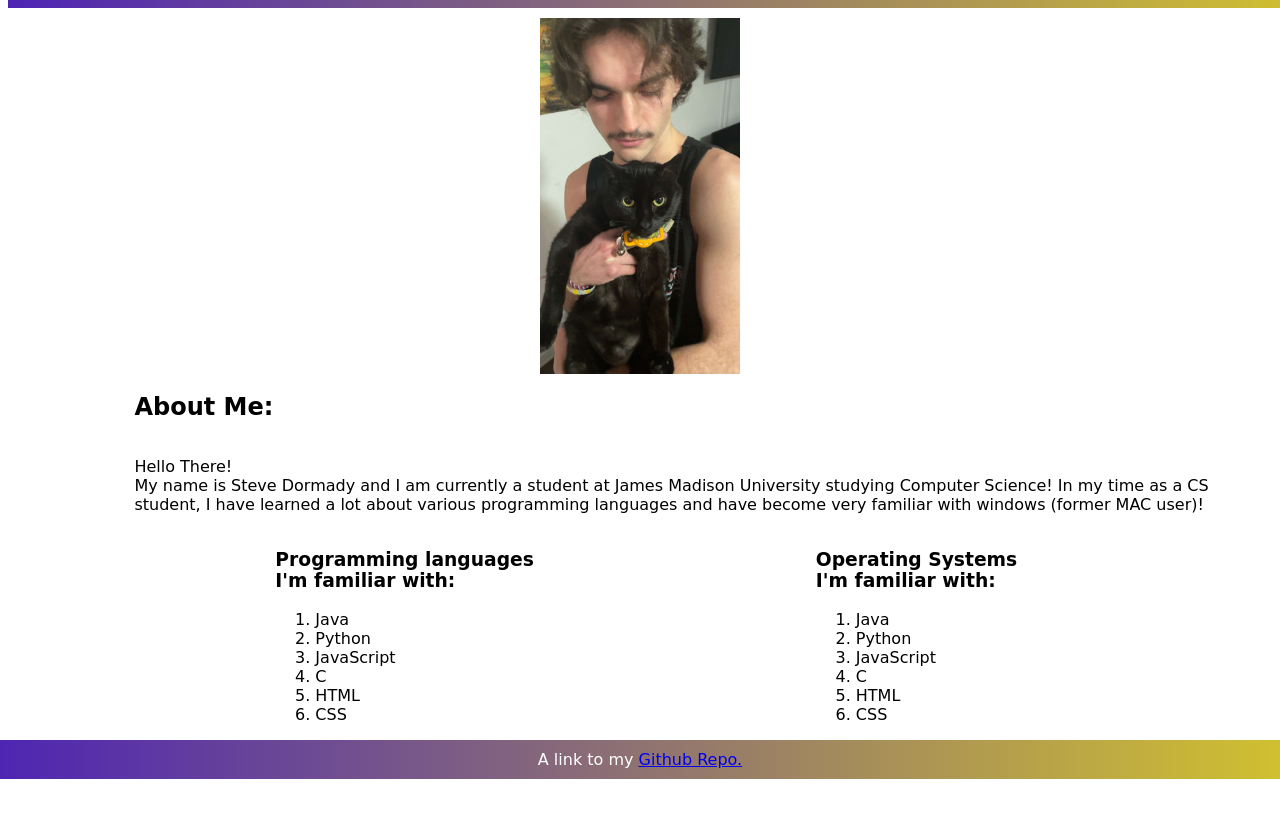
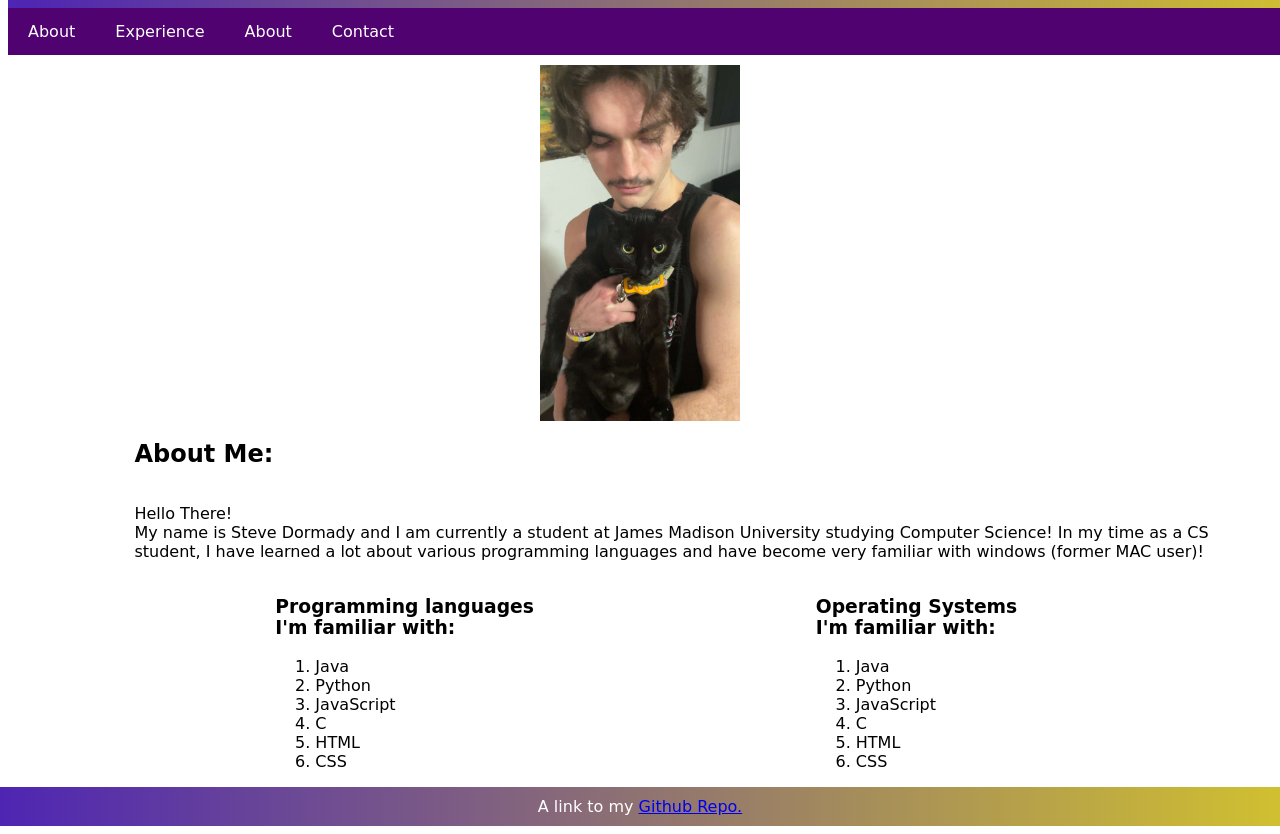
Before and after one commit to Stevedorm/PortfolioWebsite, a plain HTML site: page index.html in a window 1280 px wide. Shown: the part 58-892 px from the top of the page. Before the commit the page ends 845 px from the top, so only its background shows below. Drawn offline with Linux system fonts and the light colour scheme.

Commit message:
Added Menu bar and other html files for menu bar.

```diff
--- a/index.html
+++ b/index.html
@@ -5,11 +5,17 @@
     <meta name="viewport" content="width=device-width, initial-scale=1.0">
     <title>Steven Dormady</title>
     <link rel="icon" href="pics/icon.jpeg">
-    <link rel="stylesheet" href="index.css">
+    <link rel="stylesheet" href="./styles/index.css">
 </head>
 <body>
     <h1>Steven Dormady</h1>
-    <img id="profile" src="pics/wayne.jpeg" alt="Image of Me">
+    <div class="menu-bar">
+        <a href="about.html">About</a>
+        <a href="exp.html">Experience</a>
+        <a href="#about">About</a>
+        <a href="#contact">Contact</a>
+    </div>
+    <img id="profile" src="pics/wayne.jpeg" alt="Image of Me (and Wayne (cat))">
     <div id="main">
         <h2 id="about">About Me:</h2>
         <p id="aboutMe">
--- a/index.css
+++ b/styles/index.css
@@ -14,11 +14,30 @@ body {
     justify-content: center;
 }
 
+.menu-bar {
+    background-color: #4f0270;
+    overflow: hidden;
+    width: 100vw;
+    margin: 0;
+}
+.menu-bar a {
+    float: left;
+    justify-content: space-around;
+    color: white;
+    text-align: center;
+    padding: 14px 20px;
+    text-decoration: none;
+}
+.menu-bar a:hover {
+    background-color: gold;
+    color: purple;
+}
+
 h1 {
     display: flex;
-    background: linear-gradient(to right, #4d24b4, #d1c12f); /* Gradient background */
-    color: white; /* White text color */
-    width: 100vw; /* Padding for spacing */
+    background: linear-gradient(to right, #4d24b4, #d1c12f);
+    color: white;
+    width: 100vw;
     margin: 0;
     padding: 10px;
     justify-content: center;
@@ -43,6 +62,7 @@ footer {
     background: linear-gradient(to right, #4d24b4, #d1c12f); /* Gradient background */
     color: white;
     width: 100vw;
+    margin: 0;
     padding: 10px;
     text-align: center;
     align-self: center;
```
Also changed, not shown: about.html (added, +13 -0 lines), exp.html (added, +13 -0 lines), styles/about.css (added), styles/exp.css (added).
